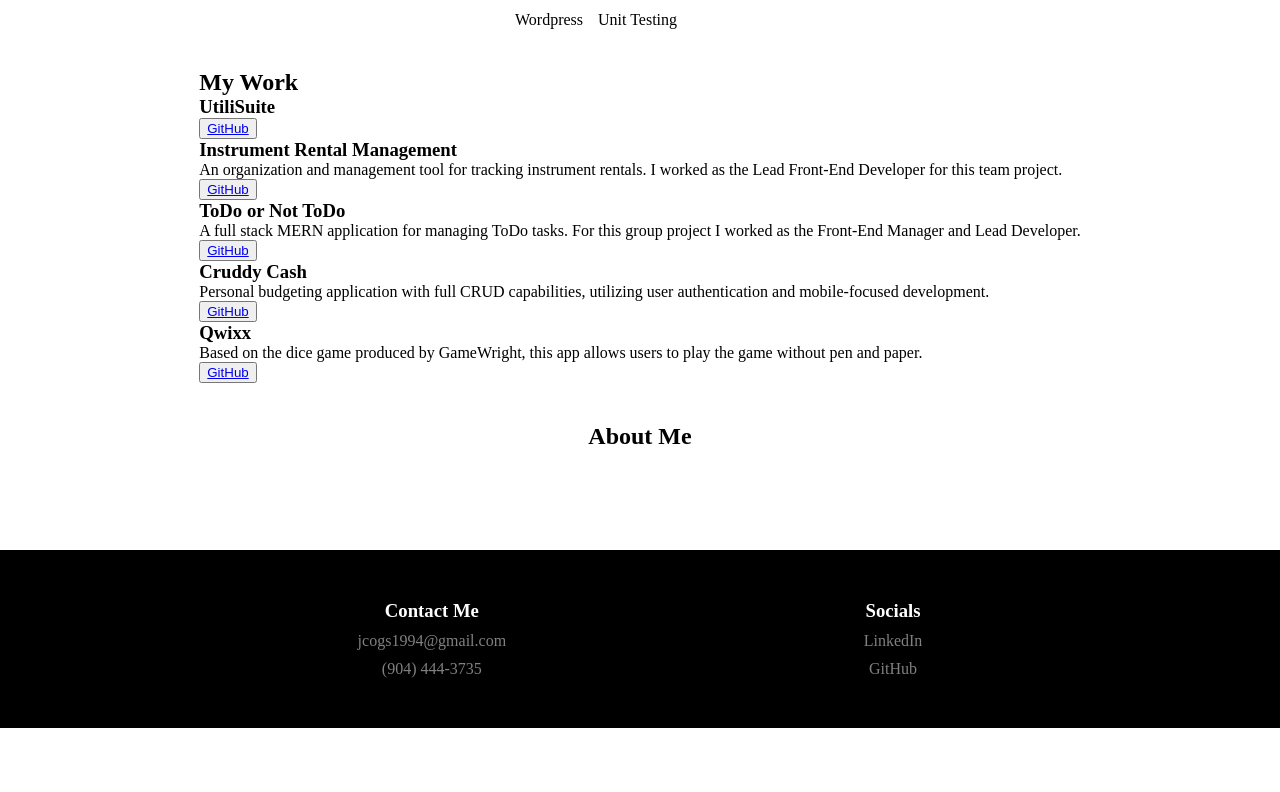
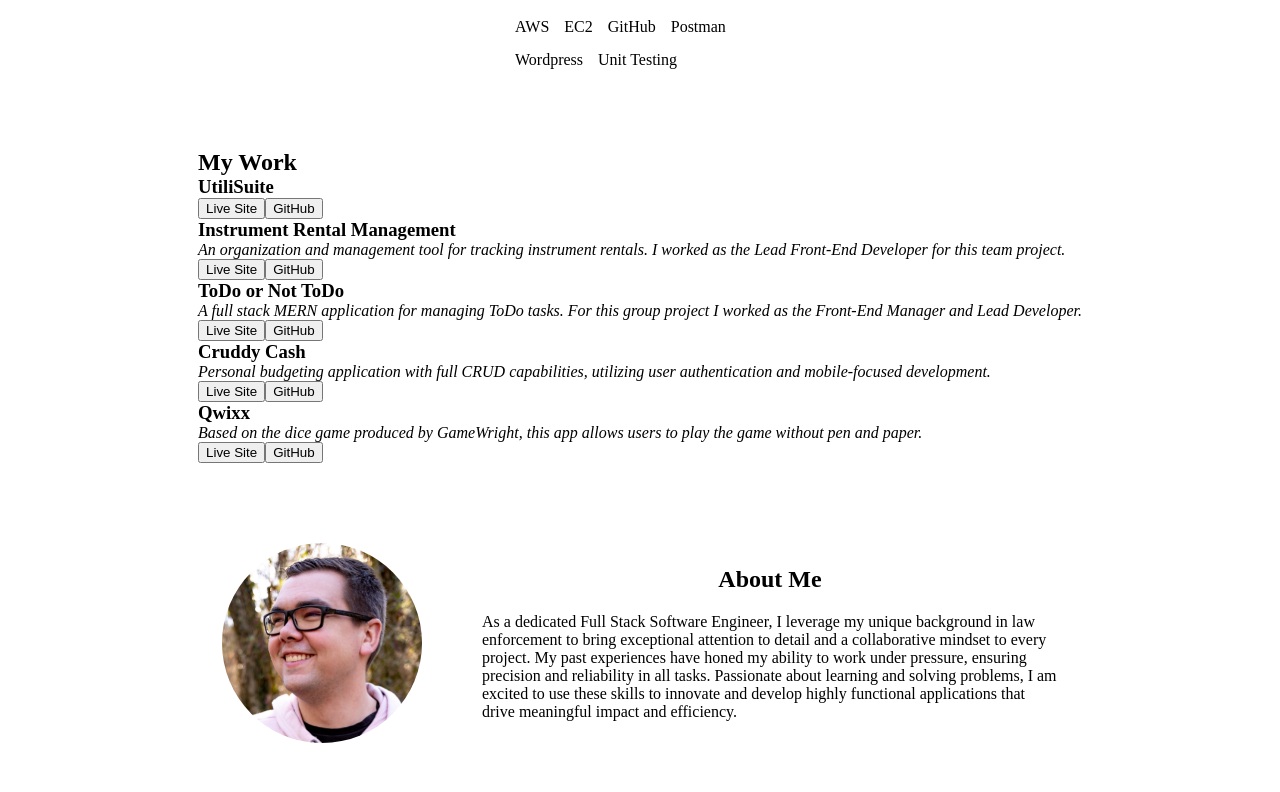
Before and after one commit to jcogs94/portfolio, a React (Create React App) app: page / in a window 1280 px wide. Shown: the part 688-1480 px from the top of the page. Before the commit the page ends 1416 px from the top, so only its background shows below. Built offline with nearby package versions, Linux system fonts and the light colour scheme.

Commit message:
about me added

```diff
--- a/src/components/Main/AboutMe/AboutMe.css
+++ b/src/components/Main/AboutMe/AboutMe.css
@@ -0,0 +1,27 @@
+#about-me {
+    width: 90%;
+    display: flex;
+    flex-direction: row;
+    align-items: center;
+    justify-content: center;
+    gap: 60px;
+
+    > img {
+        width: 200px;
+        clip-path: circle();
+    }
+}
+
+#about-me-content {
+    width: 50%;
+
+    display: flex;
+    flex-direction: column;
+    align-items: center;
+    justify-content: center;
+    flex-wrap: wrap;
+    gap: 20px;
+
+    /* > p {
+    } */
+}
--- a/src/components/Main/AboutMe/AboutMe.jsx
+++ b/src/components/Main/AboutMe/AboutMe.jsx
@@ -1,9 +1,14 @@
+import aboutMeImg from './aboutMeImg.jpg'
 import './AboutMe.css'
 
 const AboutMe = () => {
     return <>
         <div id="about-me">
-            <h2>About Me</h2>
+            <img src={aboutMeImg} alt="my-picture" />
+            <div id='about-me-content'>
+                <h2>About Me</h2>
+                <p>As a dedicated Full Stack Software Engineer, I leverage my unique background in law enforcement to bring exceptional attention to detail and a collaborative mindset to every project. My past experiences have honed my ability to work under pressure, ensuring precision and reliability in all tasks. Passionate about learning and solving problems, I am excited to use these skills to innovate and develop highly functional applications that drive meaningful impact and efficiency.</p>
+            </div>
         </div>
     </>
 }
--- a/src/components/Main/Main.css
+++ b/src/components/Main/Main.css
@@ -2,6 +2,6 @@ main {
     display: flex;
     flex-direction: column;
     align-items: center;
-    gap: 40px;
+    gap: 80px;
     padding-bottom: 100px;
 }
--- a/src/components/Main/MyWork/MyWork.jsx
+++ b/src/components/Main/MyWork/MyWork.jsx
@@ -8,7 +8,7 @@ const MyWork = () => {
             <h2>My Work</h2>
             <div id="projects-container">
                 {projectsData.map( (project, index) => (
-                    <ProjectCard {...project} key={index} />
+                    <ProjectCard {...project} key={'project-' + index} />
                 ))}
             </div>
         </div>
--- a/src/components/Main/MyWork/ProjectCard/ProjectCard.css
+++ b/src/components/Main/MyWork/ProjectCard/ProjectCard.css
@@ -0,0 +1,3 @@
+.project-link {
+    cursor: pointer;
+}
--- a/src/components/Main/MyWork/ProjectCard/ProjectCard.jsx
+++ b/src/components/Main/MyWork/ProjectCard/ProjectCard.jsx
@@ -4,9 +4,10 @@ const ProjectCard = ({ img, name, description, liveLink, githubLink }) => {
     return <>
         <div className="project-card">
             <h3>{name}</h3>
-            <p>{description}</p>
-            <div>
-                <button><a href={githubLink}>GitHub</a></button>
+            <p><em>{description}</em></p>
+            <div className='project-card-link-container'>
+                <a href={liveLink}><button className='project-link'>Live Site</button></a>
+                <a href={githubLink}><button className='project-link'>GitHub</button></a>
             </div>
         </div>
     </>
```
Also changed, not shown: src/components/Main/AboutMe/aboutMeImg.jpg (added), 1 other file (tests, documents, lock files or other folders).
